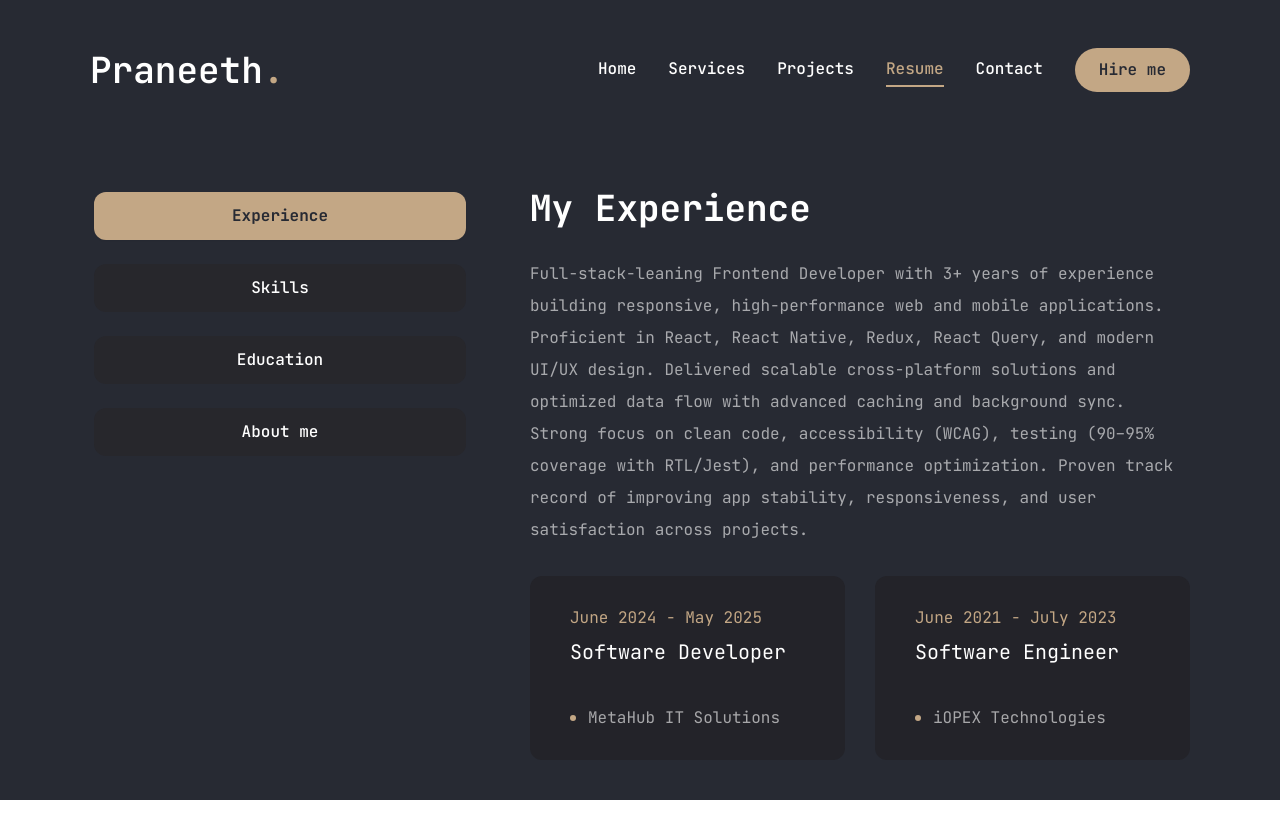
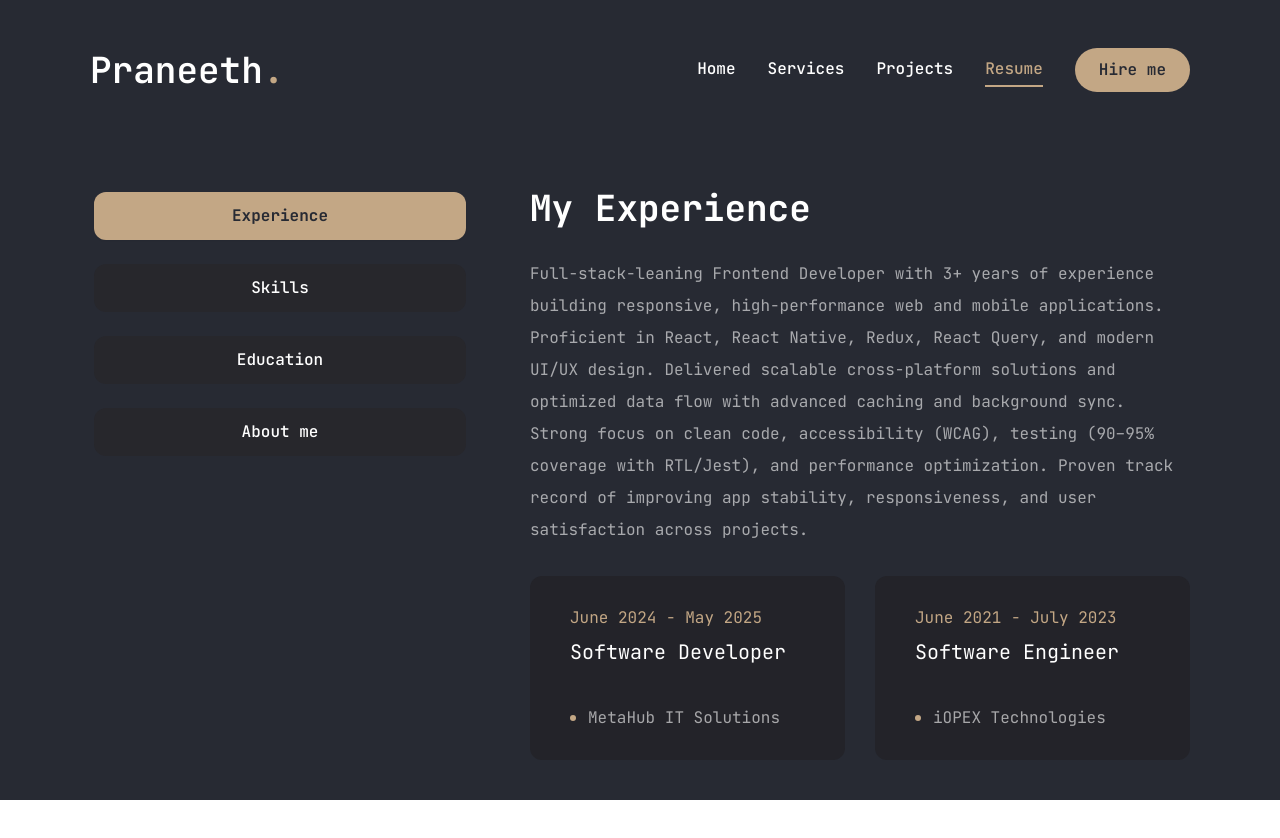
Before and after one commit to PraneethBunny123/Portfolio, a Next.js app: page /resume in a window 1280 px wide. Shown: the top 838 px of the page. Built offline with nearby package versions, Linux system fonts and the light colour scheme.

Commit message:
removed the contact tab. Hire me button is the contact page

```diff
--- a/components/Nav.jsx
+++ b/components/Nav.jsx
@@ -20,10 +20,6 @@ export const links = [
         name: 'resume',
         path: '/resume'
     },
-    {
-        name: 'contact',
-        path: '/contact'
-    }
 ]
 
 export default function Nav() {
```
